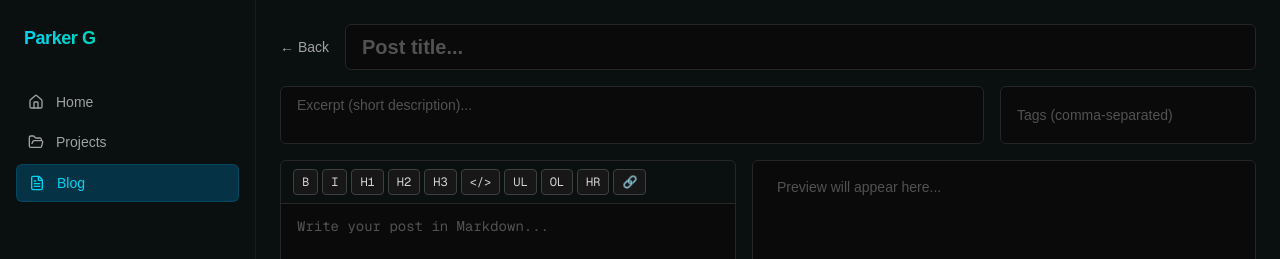
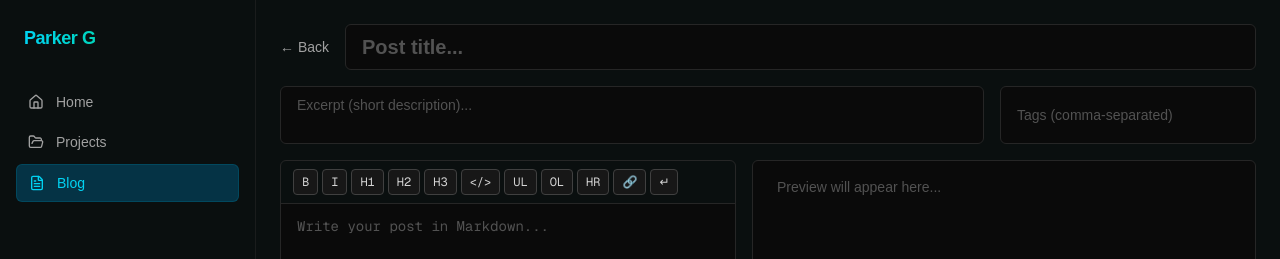
Before and after one commit to ParkerGoby/parker-website, a Next.js app: page /blog/new in a window 1280 px wide. Shown: the top 259 px of the page. Built offline with nearby package versions, Linux system fonts and the light colour scheme; no server answers.

Commit message:
fix: markdown adjustment

```diff
--- a/package.json
+++ b/package.json
@@ -19,6 +19,7 @@
     "@mdx-js/loader": "^3.1.1",
     "@mdx-js/react": "^3.1.1",
     "@next/mdx": "^16.1.6",
+    "@tailwindcss/typography": "^0.5.19",
     "drizzle-orm": "^0.45.1",
     "gray-matter": "^4.0.3",
     "lucide-react": "^0.577.0",
--- a/src/app/blog/new/page.tsx
+++ b/src/app/blog/new/page.tsx
@@ -114,6 +114,10 @@ export default function NewBlogPage() {
 
   function handleHR() {
     insertAtCursor('\n---\n')
+  }
+
+  function handleNewline() {
+    insertAtCursor('  \n')
   }
 
   function handleLink() {
@@ -249,6 +253,9 @@ export default function NewBlogPage() {
             <button onClick={handleLink} className={toolbarBtn} title="Link">
               🔗
             </button>
+            <button onClick={handleNewline} className={toolbarBtn} title="Hard line break (two spaces + newline)">
+              ↵
+            </button>
           </div>
           {/* Textarea */}
           <textarea
--- a/src/app/globals.css
+++ b/src/app/globals.css
@@ -1,4 +1,5 @@
 @import "tailwindcss";
+@plugin "@tailwindcss/typography";
 
 :root {
   --background: #0a0f0f;
```
Also changed, not shown: 1 other file (tests, documents, lock files or other folders).
